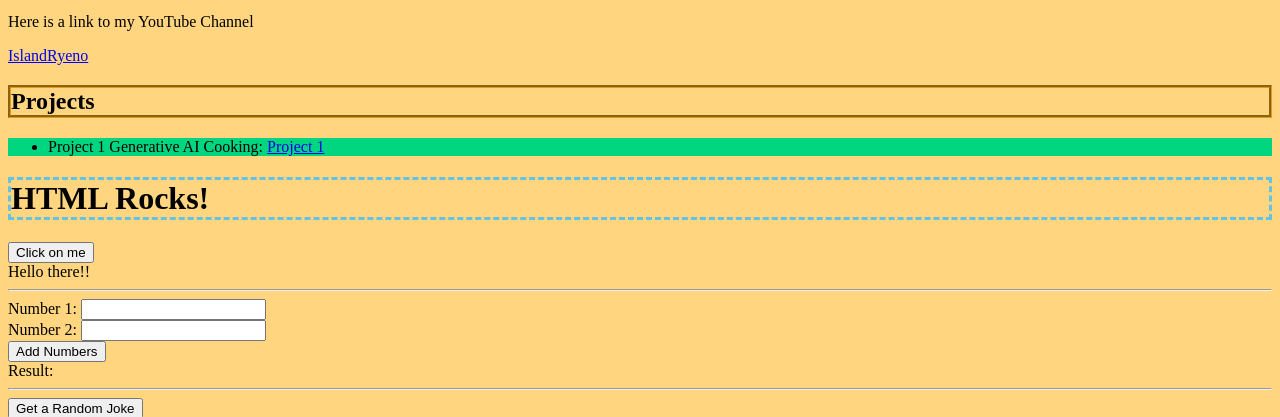
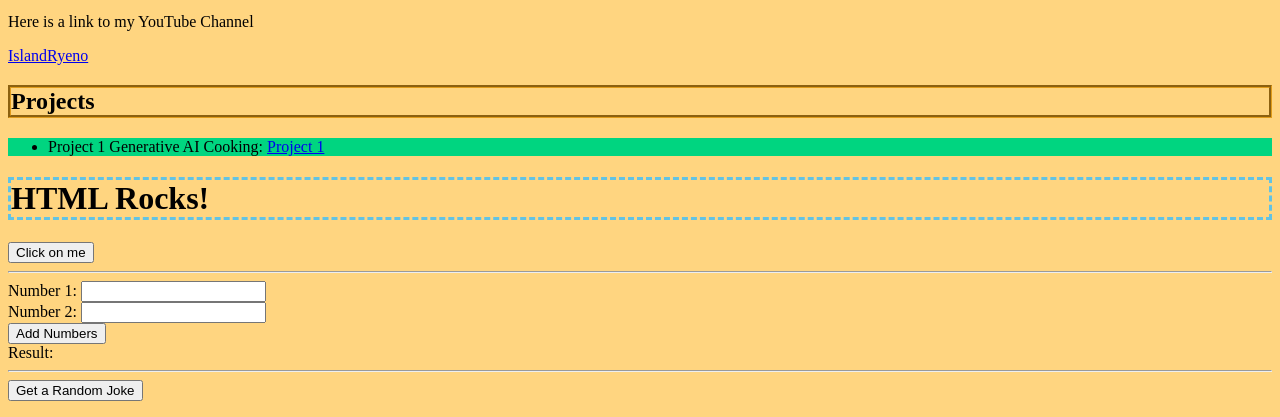
Before and after one commit to tonycukurs/CS-408-HW1, a website: page index.html in a window 1280 px wide. Both pictures are taken after a click on the button "Click on me". Shown: the part 865-1282 px from the top of the page. Drawn offline with Linux system fonts and the light colour scheme.

Commit message:
Changes on index.html, main.js, deletec youtubechannel.png

```diff
--- a/index.html
+++ b/index.html
@@ -55,9 +55,13 @@
 
   <h1>HTML Rocks!</h1>
 <!-- Added a hello world button to alert the user-->
-  <button id="helloWorldButton">Click on me</button>
-  <div id="output"></div>
+
+<button onclick="helloWorld()">Click on me</button>
+
   <hr>
+
+
+
   <form id="addForm">
     <label for="num1">Number 1:</label>
     <input type="number" id="num1" name="num1" required>
@@ -85,7 +89,9 @@
 
     // This shows how to assign a function to the window object
     // so that it can be called from the browser console
-    window.helloWorld = helloWorld;
+    window.helloWorld = function() {
+      alert("alert");
+    };
 
     // This shows how to add an event listener to a button in the HTML
     // and call a function when the button is clicked
--- a/js/main.js
+++ b/js/main.js
@@ -10,13 +10,9 @@
  * This function prints an alert message to the user on the webpage.
  */
 export function helloWorld() {
-    const outputElement = document.getElementById('output');
-    if (outputElement) {
-        outputElement.textContent = 'Hello there!!';
-    } else {
-        console.error('Output element not found!');
-    }
+    alert('Welcome to the Website!');
 }
+
 
 /**
  * This function adds two numbers together and returns the sum. This demonstrates
```
Also changed, not shown: youtubechannel.png (deleted).
